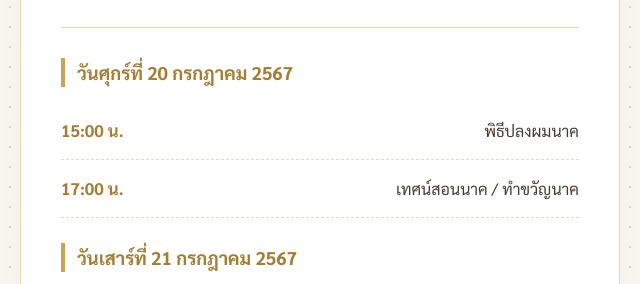
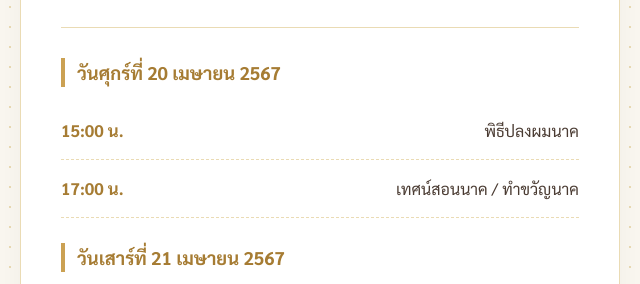
Before and after one commit to JetsadaJJ/ordination-jesada, a plain HTML site: page index.html in a window 1280 px wide. Shown: the part 283-567 px from the top of the page, 320-960 px from the left. Drawn offline with Linux system fonts and the light colour scheme.

Commit message:
Add files via upload

```diff
--- a/index.html
+++ b/index.html
@@ -5,7 +5,7 @@
     <meta charset="UTF-8">
     <meta name="viewport" content="width=device-width, initial-scale=1.0, maximum-scale=1.0, user-scalable=no">
     <meta name="description"
-        content="ขอเรียนเชิญร่วมอนุโมทนาบุญ งานอุปสมบท นายเจษฎา แจ้งจิตร์ วันที่ 20-21 กรกฎาคม 2567 ณ วัดดอนตาล จ.ชัยนาท">
+        content="ขอเรียนเชิญร่วมอนุโมทนาบุญ งานอุปสมบท นายเจษฎา แจ้งจิตร์ วันที่ 20-21 เมษายน 2567 ณ วัดดอนตาล จ.ชัยนาท">
     <meta property="og:title" content="กำหนดการอุปสมบท นายเจษฎา แจ้งจิตร์">
     <meta property="og:description"
         content="ขอเรียนเชิญร่วมอนุโมทนาบุญ งานอุปสมบท ณ วัดดอนตาล ต.หนองน้อย อ.วัดสิงห์ จ.ชัยนาท">
@@ -27,7 +27,7 @@
 
         <hr class="divider">
 
-        <h4 class="date-header">วันศุกร์ที่ 20 กรกฎาคม 2567</h4>
+        <h4 class="date-header">วันศุกร์ที่ 20 เมษายน 2567</h4>
         <div class="schedule-item">
             <span class="time">15:00 น.</span>
             <span class="event-name">พิธีปลงผมนาค</span>
@@ -37,7 +37,7 @@
             <span class="event-name">เทศน์สอนนาค / ทำขวัญนาค</span>
         </div>
 
-        <h4 class="date-header">วันเสาร์ที่ 21 กรกฎาคม 2567</h4>
+        <h4 class="date-header">วันเสาร์ที่ 21 เมษายน 2567</h4>
         <div class="schedule-item">
             <span class="time">07:00 น.</span>
             <span class="event-name">แห่นาคเข้าอุโบสถ</span>
```
